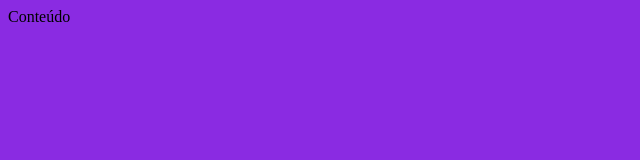
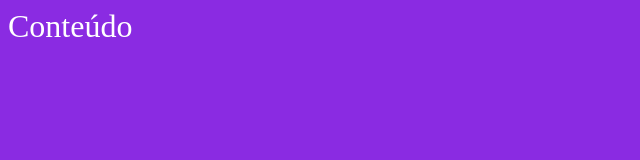
Before and after one commit to gabrielaalecio/CursoPython, a plain HTML site: page index.html in a window 1280 px wide. Shown: the whole page, without its empty margins (0-640 px from the left). Drawn offline with Linux system fonts and the light colour scheme.

Commit message:
Mudanças

```diff
--- a/index.html
+++ b/index.html
@@ -7,6 +7,9 @@
     <style>
         body {
             background-color: blueviolet;
+            color: white;
+            font-family: 'Times New Roman', Times, serif;
+            font-size: xx-large;
         }
     </style>
 </head>
```
